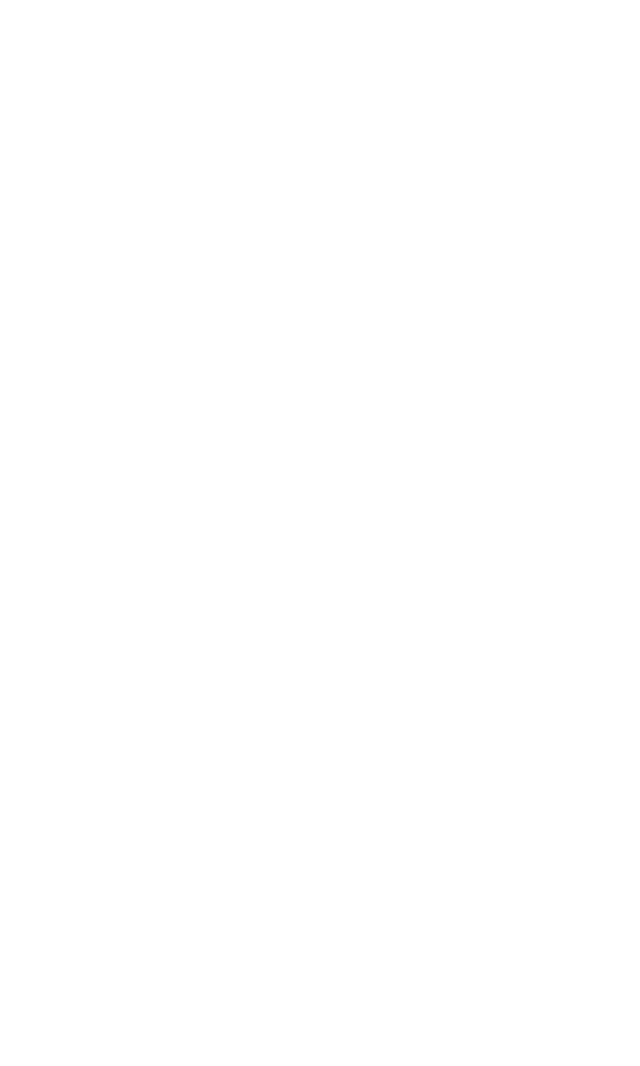
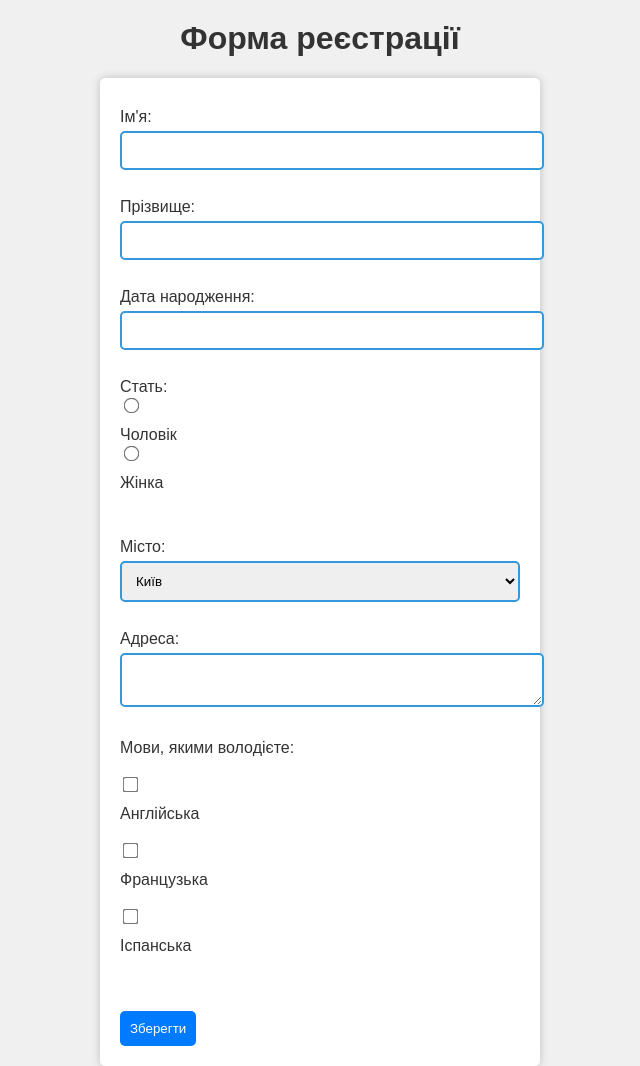
Before and after one commit to Pasha120796/pasha_fpro_homework, a plain HTML site: page index.html in a window 1280 px wide. Shown: the whole page, without its empty margins (320-960 px from the left). Before the commit the page ends 800 px from the top, so only its background shows below. Drawn offline with Linux system fonts and the light colour scheme.

Commit message:
add homew 11-112

```diff
--- /dev/null
+++ b/hw112.js
@@ -0,0 +1,21 @@
+function displayData() {
+    const form = document.getElementById("registrationForm");
+    const outputTable = document.getElementById("outputTable");
+    const table = outputTable.querySelector("table");
+
+    table.innerHTML = "";
+
+    for (let i = 0; i < form.elements.length; i++) {
+        const field = form.elements[i];
+        if (field.type !== "button") {
+            const row = table.insertRow();
+            const cell1 = row.insertCell(0);
+            const cell2 = row.insertCell(1);
+            cell1.textContent = field.id || field.name;
+            cell2.textContent = field.value;
+        }
+    }
+
+    form.style.display = "none";
+    outputTable.style.display = "block";
+}
--- a/index.html
+++ b/index.html
@@ -3,8 +3,58 @@
 <head>
     <meta charset="UTF-8">
     <title>Title</title>
+    <link rel="stylesheet" href="styles.css">
 </head>
 <body>
+<h1>Форма реєстрації</h1>
+<form id="registrationForm">
+    <label for="firstName">Ім'я:</label>
+    <input type="text" id="firstName" name="firstName" required><br><br>
+
+    <label for="lastName">Прізвище:</label>
+    <input type="text" id="lastName" name="lastName" required><br><br>
+
+    <label for="dob">Дата народження:</label>
+    <input type="text" id="dob" name="dob" required><br><br>
+
+    <label>Стать:</label>
+    <input type="radio" id="male" name="gender" value="Male">
+    <label for="male">Чоловік</label>
+    <input type="radio" id="female" name="gender" value="Female">
+    <label for="female">Жінка</label><br><br>
+
+    <label for="city">Місто:</label>
+    <select id="city" name="city">
+        <option value="Київ">Київ</option>
+        <option value="Львів">Львів</option>
+        <option value="Харків">Харків</option>
+    </select><br><br>
+
+    <label for="address">Адреса:</label>
+    <textarea id="address" name="address"></textarea><br><br>
+
+    <label>Мови, якими володієте:</label><br>
+    <input type="checkbox" id="english" name="languages" value="Англійська">
+    <label for="english">Англійська</label><br>
+    <input type="checkbox" id="french" name="languages" value="Французька">
+    <label for="french">Французька</label><br>
+    <input type="checkbox" id="spanish" name="languages" value="Іспанська">
+    <label for="spanish">Іспанська</label><br><br>
+
+    <input type="button" value="Зберегти" onclick="displayData()">
+</form>
+
+<div id="outputTable" style="display: none;">
+    <h2>Дані користувача:</h2>
+    <table>
+        <tr>
+            <th>Поле</th>
+            <th>Значення</th>
+        </tr>
+    </table>
+</div>
+
+<script src="hw112.js"/>
 
 </body>
 </html>
--- /dev/null
+++ b/styles.css
@@ -0,0 +1,98 @@
+body {
+    font-family: Arial, sans-serif;
+    background-color: #f0f0f0;
+    margin: 0;
+    padding: 0;
+}
+
+h1 {
+    text-align: center;
+    color: #333;
+    margin-top: 20px;
+}
+
+form {
+    max-width: 400px;
+    margin: 0 auto;
+    background-color: #fff;
+    padding: 20px;
+    border-radius: 5px;
+    box-shadow: 0 0 10px rgba(0, 0, 0, 0.2);
+    transition: box-shadow 0.3s;
+}
+
+form:hover {
+    box-shadow: 0 0 20px rgba(0, 0, 0, 0.3);
+}
+
+label {
+    display: block;
+    margin-top: 10px;
+    color: #333;
+}
+
+input[type="text"],
+select,
+textarea {
+    width: 100%;
+    padding: 10px;
+    margin-top: 5px;
+    border: 2px solid #3498db;
+    border-radius: 5px;
+    transition: border-color 0.3s;
+}
+
+input[type="text"]:focus,
+select:focus,
+textarea:focus {
+    border-color: #007bff;
+}
+
+input[type="radio"],
+input[type="checkbox"] {
+    margin-right: 5px;
+    transform: scale(1.2);
+}
+
+input[type="button"] {
+    display: block;
+    margin-top: 20px;
+    padding: 10px;
+    background-color: #007bff;
+    color: #fff;
+    border: none;
+    border-radius: 5px;
+    cursor: pointer;
+    transition: background-color 0.3s;
+}
+
+input[type="button"]:hover {
+    background-color: #0056b3;
+}
+
+table {
+    width: 100%;
+    border-collapse: collapse;
+    margin-top: 20px;
+}
+
+th,
+td {
+    border: 1px solid #ccc;
+    padding: 10px;
+    text-align: left;
+    background-color: #fff;
+}
+
+@keyframes fadeIn {
+    from {
+        opacity: 0;
+    }
+    to {
+        opacity: 1;
+    }
+}
+
+#outputTable {
+    animation: fadeIn 1s;
+}
```
